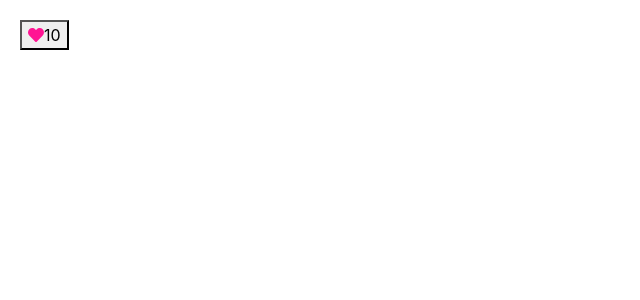
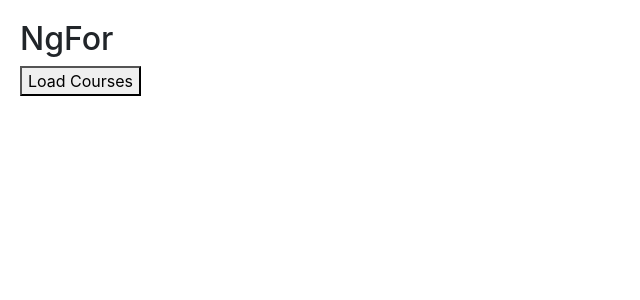
Before and after one commit to carlabalbontin/ng-hello-world, an Angular app: page / in a window 1280 px wide. Shown: the top 300 px of the page, without its empty margins (0-640 px from the left). Built offline with nearby package versions, Linux system fonts and the light colour scheme.

Commit message:
ngFor trackBy

```diff
--- a/src/app/app.component.html
+++ b/src/app/app.component.html
@@ -1 +1,2 @@
-<app-like [likesCount]="tweet.likesCount" [isActive]="tweet.isLiked"></app-like>
+<!-- <app-like [likesCount]="tweet.likesCount" [isActive]="tweet.isLiked"></app-like> -->
+<courses></courses>
--- a/src/app/courses.component.ts
+++ b/src/app/courses.component.ts
@@ -4,13 +4,39 @@ import { CoursesService } from './courses.service';
 @Component({
   selector: 'courses',
   template: `
-    <div>
-      <input [(ngModel)]="userInput" />
-    </div>
-    <p>{{ userInput | titleCase }}
+    <section>
+    <h2>NgFor</h2>
+    <button (click)="loadCourses()">Load Courses</button>
+    <ul>
+      <li *ngFor="let course of courses; index as i; trackBy: trackCourses">
+        {{ i }} - {{ course.name }}
+      </li>
+    </ul>
+  </section>
 
   `
 })
 export class CoursesComponent {
-  userInput = '';
+  courses;
+
+  loadCourses() {
+    this.courses = [
+      {
+        id: 1,
+        name: 'First course'
+      },
+      {
+        id: 2,
+        name: 'Second course'
+      },
+      {
+        id: 3,
+        name: 'Third course'
+      }
+    ];
+  }
+
+  trackCourses(index, course) {
+    return course ? course.id : undefined;
+  }
 }
```
